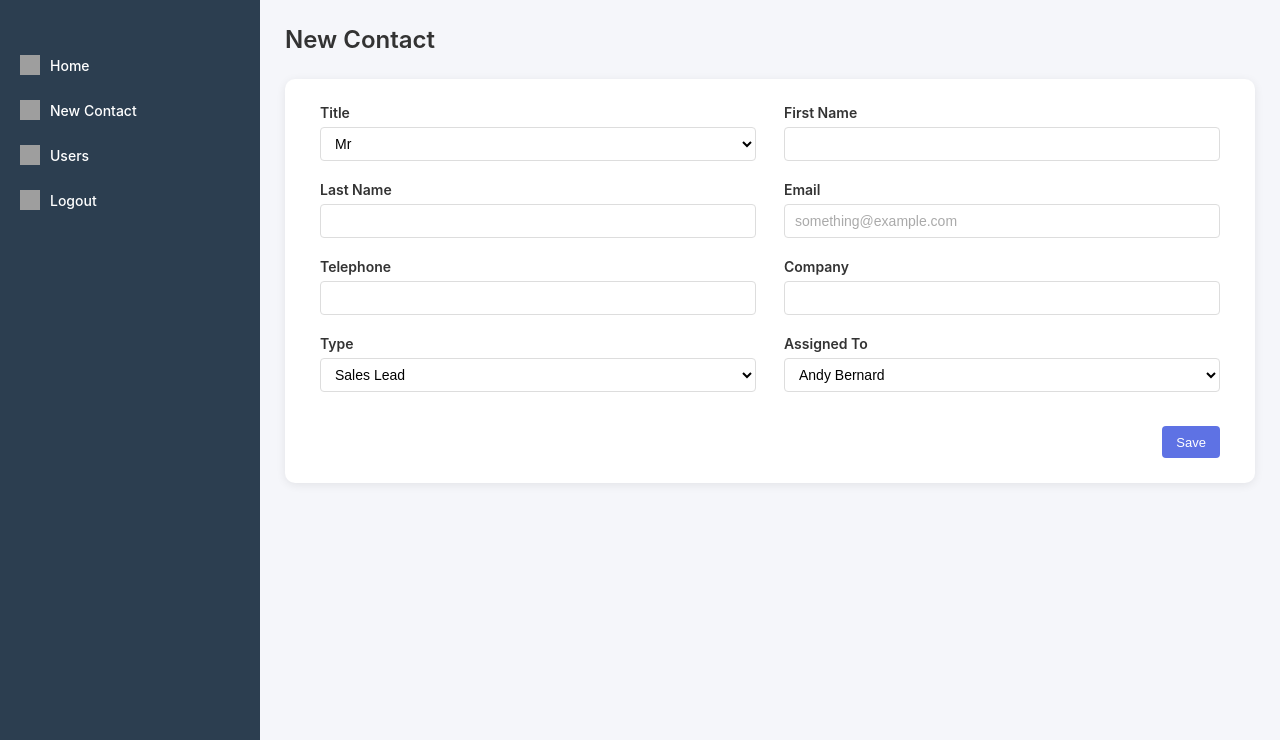
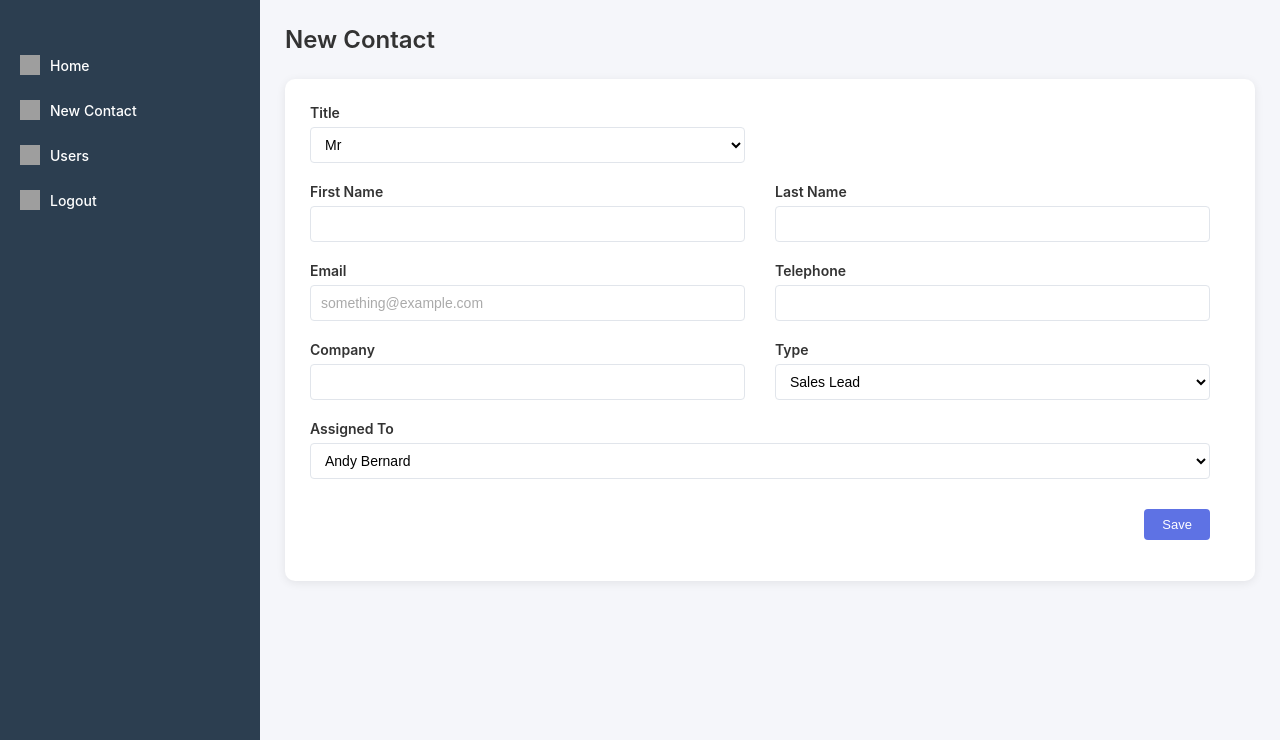
Before and after one commit to Coder-GW/info2180-group-project, a PHP site: page /Pages/new-contact.html in a window 1280 px wide. Shown: the part 70-810 px from the top of the page. Run offline with PHP 8.4, Linux system fonts and the light colour scheme; grey boxes are pictures that could not be loaded.

Commit message:
Update new contact section styles.css

```diff
--- a/Pages/styles.css
+++ b/Pages/styles.css
@@ -189,21 +189,6 @@ header {
     box-shadow: 0 2px 10px rgba(0, 0, 0, 0.08);
 }
 
-.content-card-details {
-    background: white;
-    padding: 25px;
-    border-radius: 10px;
-    box-shadow: 0 2px 10px rgba(0, 0, 0, 0.08);
-    margin-bottom: 10px;
-}
-
-.contact-main-details {
-    display: grid;
-    grid-template-columns: 1fr 1fr;
-    row-gap: 15px;
-}
-
-
 /* =========================
    Filter Tabs (Dashboard only)
 ========================= */
@@ -262,58 +247,23 @@ header {
     text-decoration: underline;
 }
 
-.users-table{
-    width: 100%;
-    border-collapse: collapse;
-    font-size: 14px;
-}
-
-.users-table th {
-    background-color: #f8f9fb;
-    color: #555;
-    font-weight: 600;
-    padding: 12px;
-    text-align: left;
-    border-bottom: 1px solid #e0e0e0;
-}
-.users-table td {
-    padding: 12px;
-    border-bottom: 1px solid #eee;
-    color: #333;
-}
-.users-table tbody tr:hover {
-    background-color: #f9fafc;
-}
-.users-table td a {
-    color: #5e72e4;
-    text-decoration: none;
-}
-.users-table td a:hover {
-    text-decoration: underline;
-}
-
-
 /* =========================
    New Contact Page Styles
 ========================= */
 
-/* Two-column form layout */
 .new-contact-form {
     display: grid;
     grid-template-columns: repeat(2, 1fr);
-    column-gap: 28px;
+    column-gap: 30px;
     row-gap: 20px;
     max-width: 900px;
-    margin: 0 auto;
 }
 
-/* Form group */
 .new-contact-form-group {
     display: flex;
     flex-direction: column;
 }
 
-/* Labels (titles) */
 .new-contact-label {
     font-size: 14px;
     font-weight: 600;
@@ -321,49 +271,44 @@ header {
     margin-bottom: 6px;
 }
 
-/* Inputs & Selects */
 .new-contact-input {
-    height: 34px;
+    height: 36px;
     padding: 6px 10px;
-    border: 1px solid #ddd;
+    border: 1px solid #e1e5eb;
     border-radius: 4px;
     font-size: 14px;
     background-color: #fff;
     box-sizing: border-box;
 }
 
-/* Placeholder */
 .new-contact-input::placeholder {
     color: #aaa;
 }
 
-/* Focus state */
 .new-contact-input:focus {
     outline: none;
     border-color: #5e72e4;
 }
 
-/* Assigned To full width */
-.new-contact-form-group:last-of-type {
+/* Full width row */
+.new-contact-form-group.full-width {
     grid-column: 1 / -1;
 }
 
-/* Save button container */
+/* Save button */
 .new-contact-actions {
     grid-column: 1 / -1;
     display: flex;
     justify-content: flex-end;
-    margin-top: 14px;
+    margin-top: 10px;
 }
 
-/* Save button */
 .new-contact-actions button {
-    height: 32px;
-    padding: 0 14px;
     background-color: #5e72e4;
+    color: white;
     border: none;
+    padding: 8px 18px;
     border-radius: 4px;
-    color: white;
     font-size: 13px;
     font-weight: 500;
     cursor: pointer;
@@ -373,53 +318,12 @@ header {
     background-color: #4e5fc4;
 }
 
-/* =========================
-   Contact Details Page Styles
-========================= */
-
-/* Contact Header Card */
-.contact-header-card {
-    margin-bottom: 20px;
+/* Title stays left, right column empty */
+.new-contact-form-group:first-child {
+    grid-column: 1 / 2;
 }
 
-.contact-header-top {
-    display: flex;
-    justify-content: space-between;
-    align-items: flex-start;
+/* Force First Name to start on next row, left column */
+.new-contact-form-group:nth-child(2) {
+    grid-column: 1 / 2;
 }
-
-.contact-title-section {
-    display: flex;
-    align-items: flex-start;
-    gap: 15px;
-}
-
-.contact-avatar {
-    width: 40px;
-    height: 40px;
-    border-radius: 50%;
-}
-
-.contact-title-info {
-    display: flex;
-    flex-direction: column;
-    gap: 5px;
-}
-
-.contact-actions {
-    display: flex;
-    gap: 10px;
-}
-
-.contact-details-grid {
-    display: grid;
-    grid-template-columns: 1fr 1fr;
-    gap: 20px;
-    padding: 10px 0;
-}
-
-.contact-detail {
-    display: flex;
-    flex-direction: column;
-    gap: 5px;
-}
```
